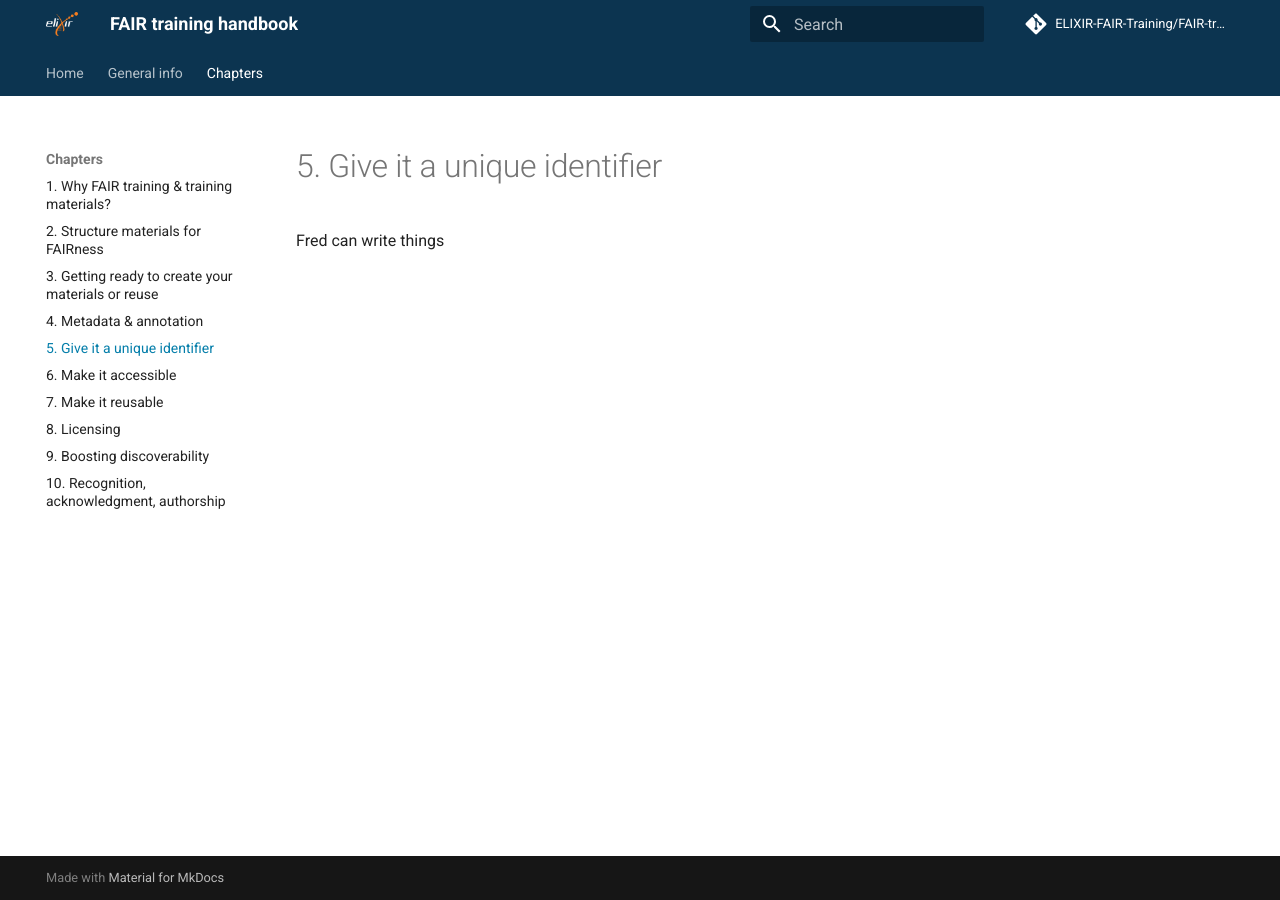
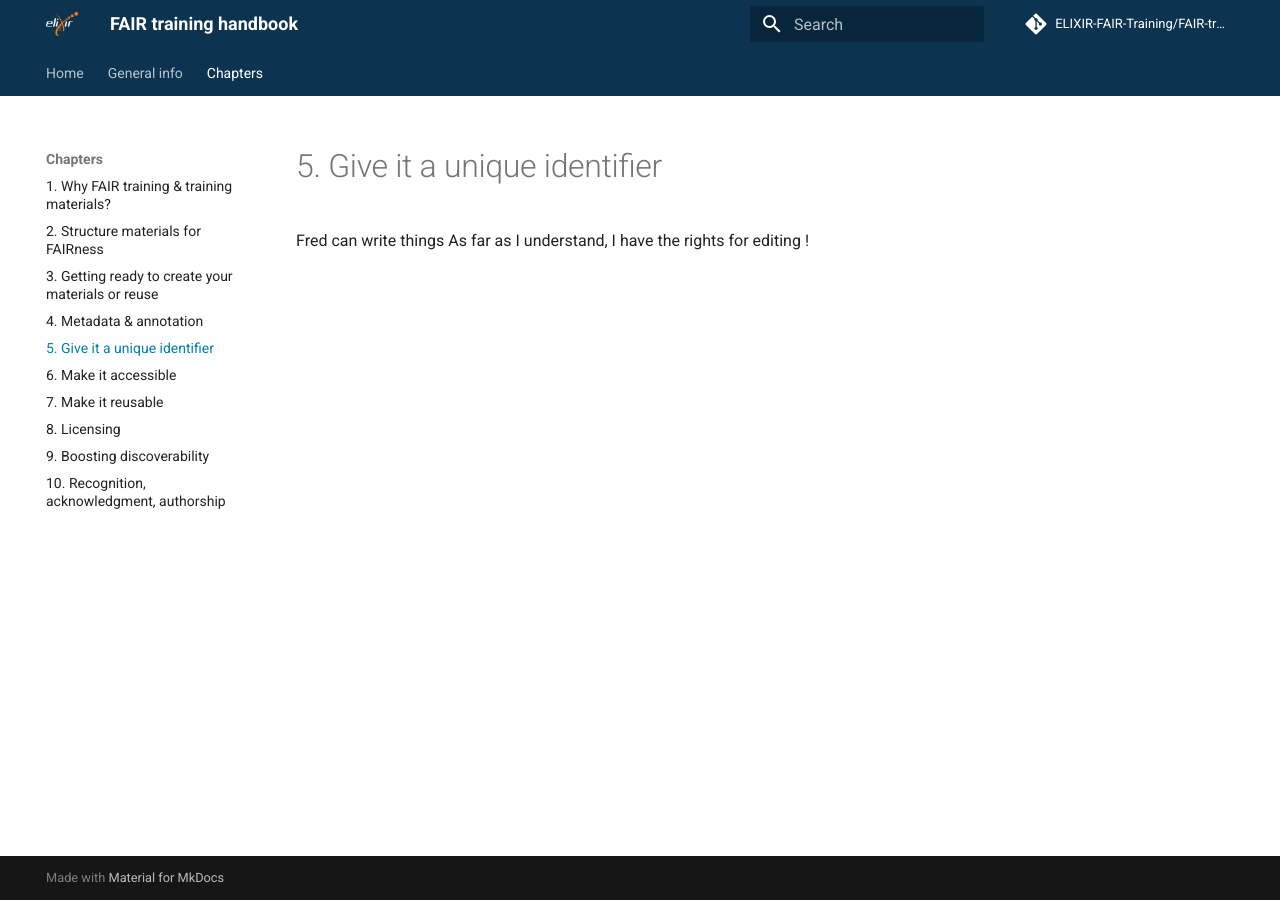
Before and after one commit to elixir-europe-training/ELIXIR-TrP-FAIR-training-handbook, an MkDocs documentation site: the page built from docs/chapters/chapter_05.md, in a window 1280 px wide. Built offline with MkDocs 1.6.1 and Material for MkDocs 9.7.7, drawn with Linux system fonts in a browser that asks for light colours; comment, search, counter and statistics services are not loaded.

Commit message:
Update chapter_05.md

```diff
--- a/docs/chapters/chapter_05.md
+++ b/docs/chapters/chapter_05.md
@@ -1 +1,2 @@
 Fred can write things
+As far as I understand, I have the rights for editing !
```
